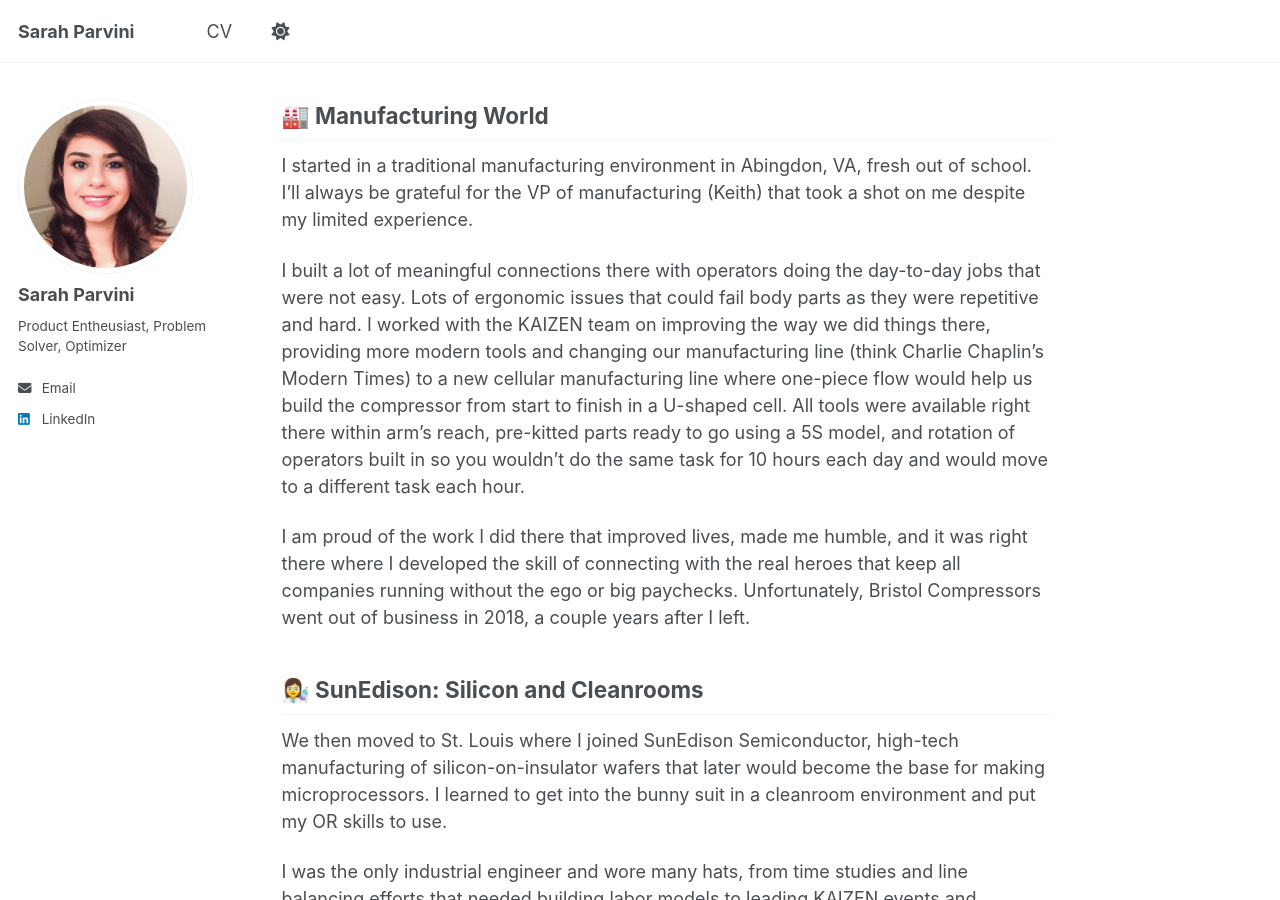
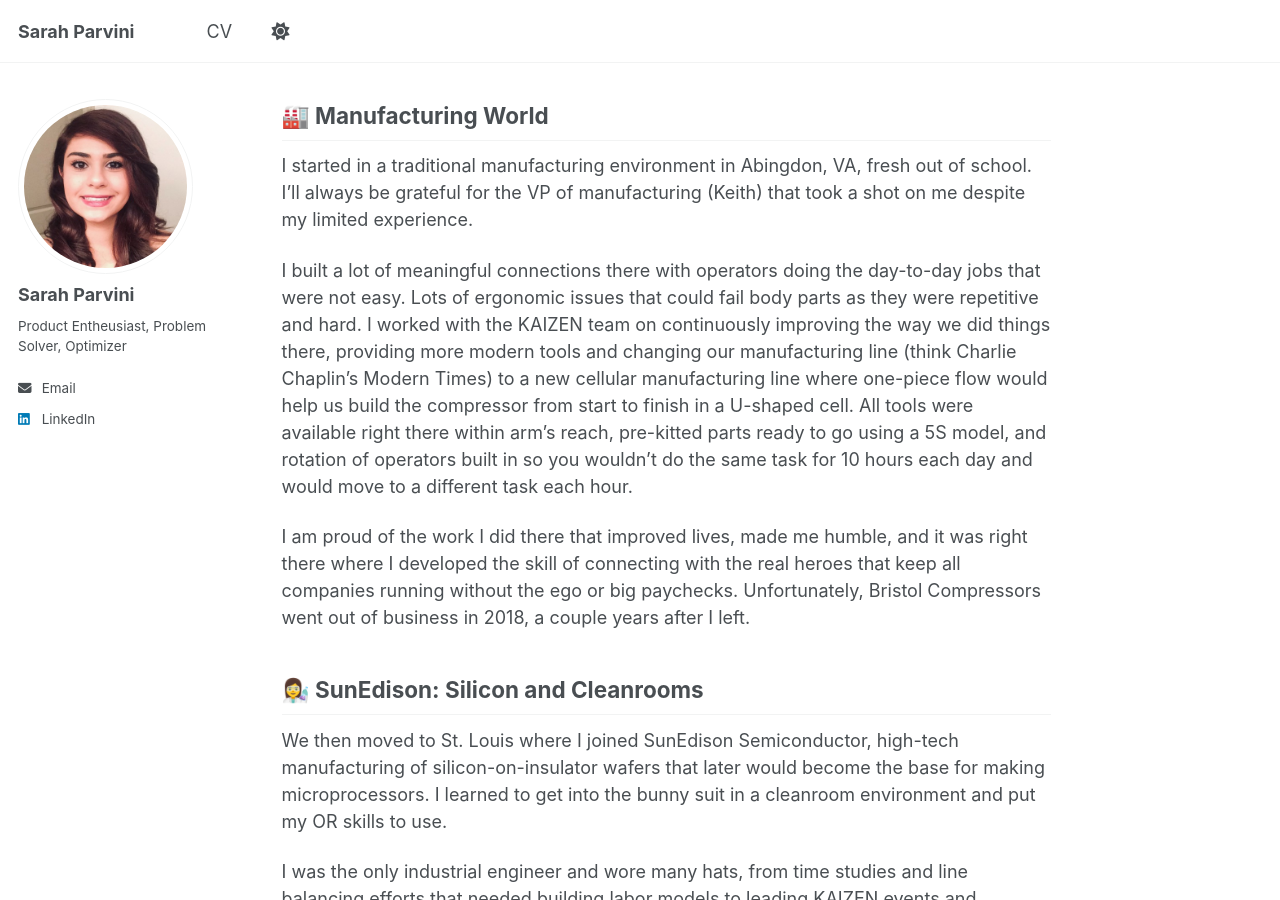
Before and after one commit to sarahparvini/sarahparvini.github.io, a Jekyll site: the page built from _pages/about.md, in a window 1280 px wide and 900 px high, scrolled down 368 px. Built offline with Jekyll 4.4.1, drawn with Linux system fonts in a browser that asks for light colours; a script that is not in the unit is left out; some of the changed text lies outside the part shown.

Commit message:
Update about.md

```diff
--- a/_pages/about.md
+++ b/_pages/about.md
@@ -18,7 +18,7 @@ Here's what I've been cooking for the past 11 years:
 
 I started in a traditional manufacturing environment in Abingdon, VA, fresh out of school. I'll always be grateful for the VP of manufacturing (Keith) that took a shot on me despite my limited experience.
 
-I built a lot of meaningful connections there with operators doing the day-to-day jobs that were not easy. Lots of ergonomic issues that could fail body parts as they were repetitive and hard. I worked with the KAIZEN team on improving the way we did things there, providing more modern tools and changing our manufacturing line (think Charlie Chaplin's Modern Times) to a new cellular manufacturing line where one-piece flow would help us build the compressor from start to finish in a U-shaped cell. All tools were available right there within arm's reach, pre-kitted parts ready to go using a 5S model, and rotation of operators built in so you wouldn't do the same task for 10 hours each day and would move to a different task each hour.
+I built a lot of meaningful connections there with operators doing the day-to-day jobs that were not easy. Lots of ergonomic issues that could fail body parts as they were repetitive and hard. I worked with the KAIZEN team on continuously improving the way we did things there, providing more modern tools and changing our manufacturing line (think Charlie Chaplin's Modern Times) to a new cellular manufacturing line where one-piece flow would help us build the compressor from start to finish in a U-shaped cell. All tools were available right there within arm's reach, pre-kitted parts ready to go using a 5S model, and rotation of operators built in so you wouldn't do the same task for 10 hours each day and would move to a different task each hour.
 
 I am proud of the work I did there that improved lives, made me humble, and it was right there where I developed the skill of connecting with the real heroes that keep all companies running without the ego or big paychecks. Unfortunately, Bristol Compressors went out of business in 2018, a couple years after I left.
 
```
Also changed, not shown: other parts of _pages/about.md (+0 -6 lines).
